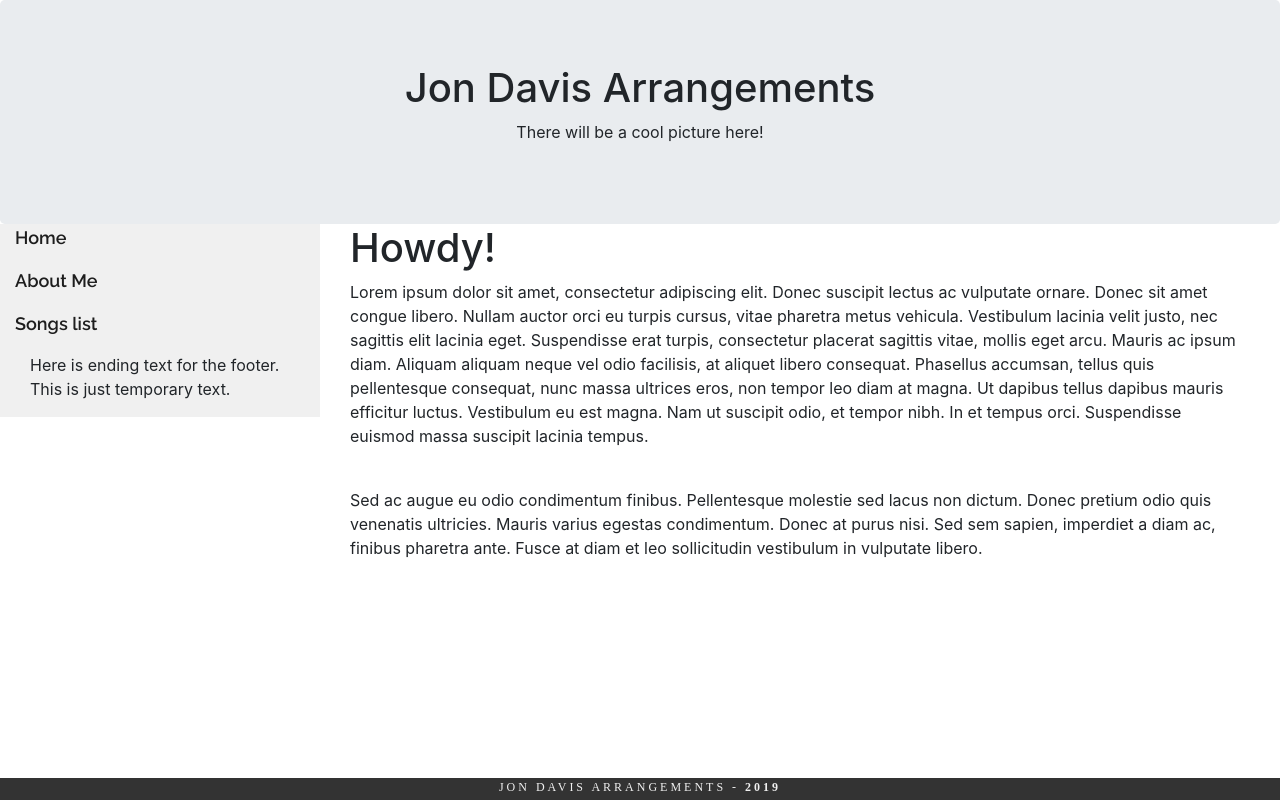
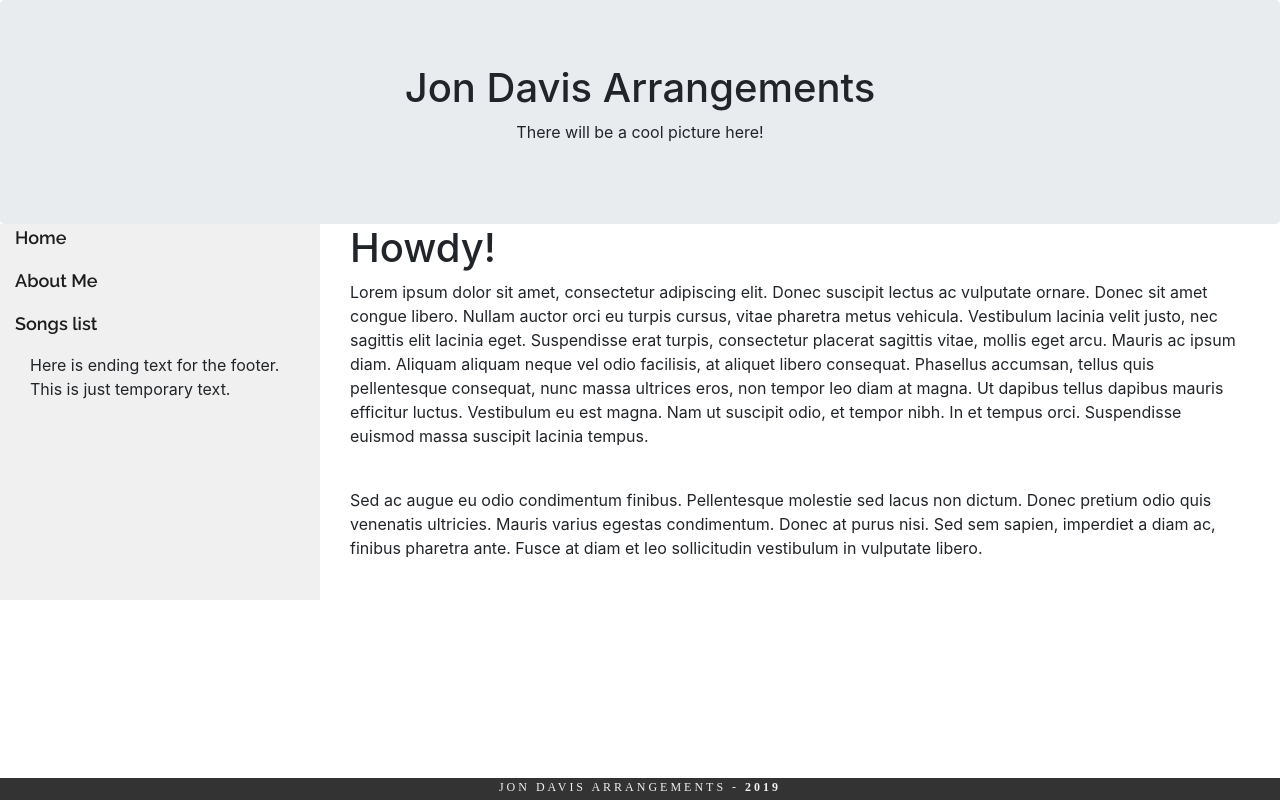
Before and after one commit to bananabrann/eb-jdavisarrangements.com, a Django app: page /about/ in a window 1280 px wide. Run offline with Django 3.2, Linux system fonts and the light colour scheme; some libraries are stand-ins or nearby versions.

Commit message:
Sidenav background extends full height

```diff
--- a/static/css/sidenav.css
+++ b/static/css/sidenav.css
@@ -1,10 +1,7 @@
-/* TODO: Figure out Django static files situation */
-
 @import './root.css';
 
 #sidenav {
     background-color: var(--color-off-white);
-    height: 100%;
 }
 
 .sidenav-link, #sidenav a {
@@ -12,5 +9,4 @@
     font-size: 18px;
     font-weight: 600;
     font-family: 'Raleway', sans-serif;
-
 }
```
Also changed, not shown: templates/base_layout.html (indentation only).
